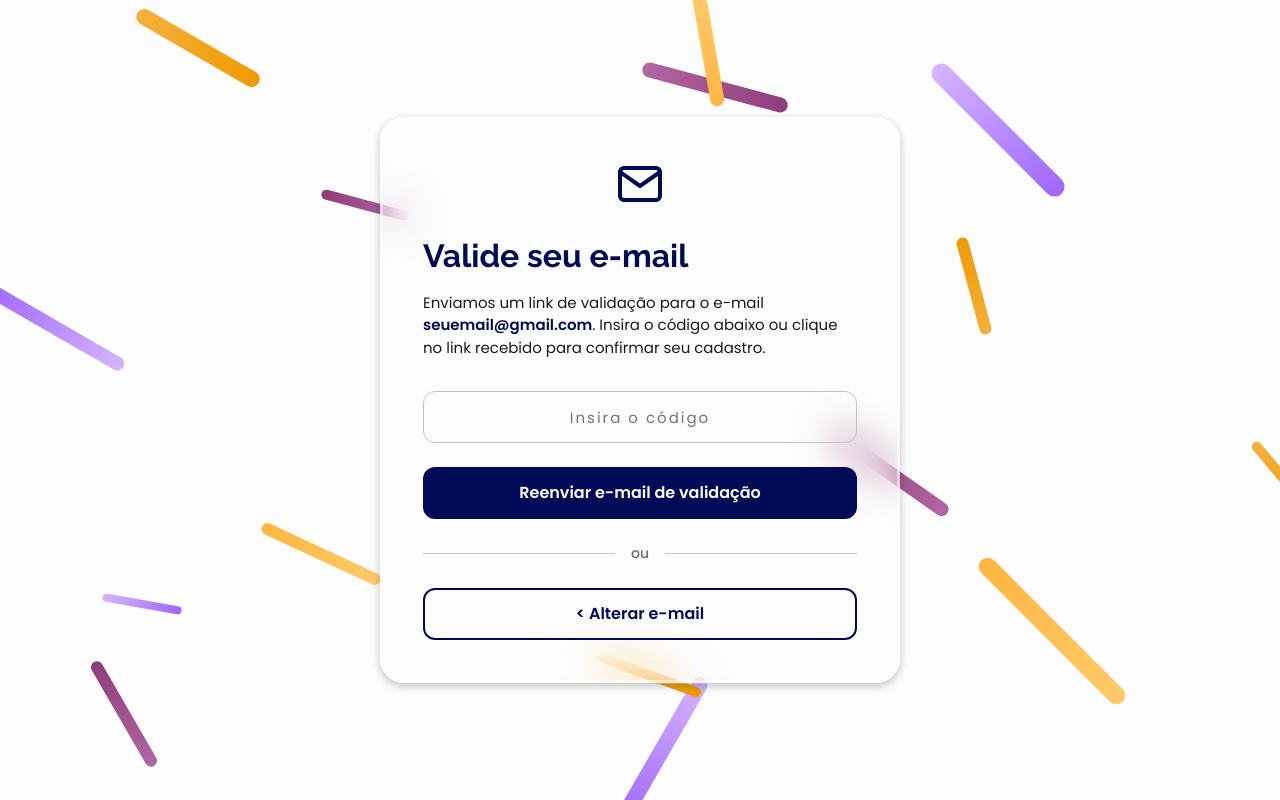
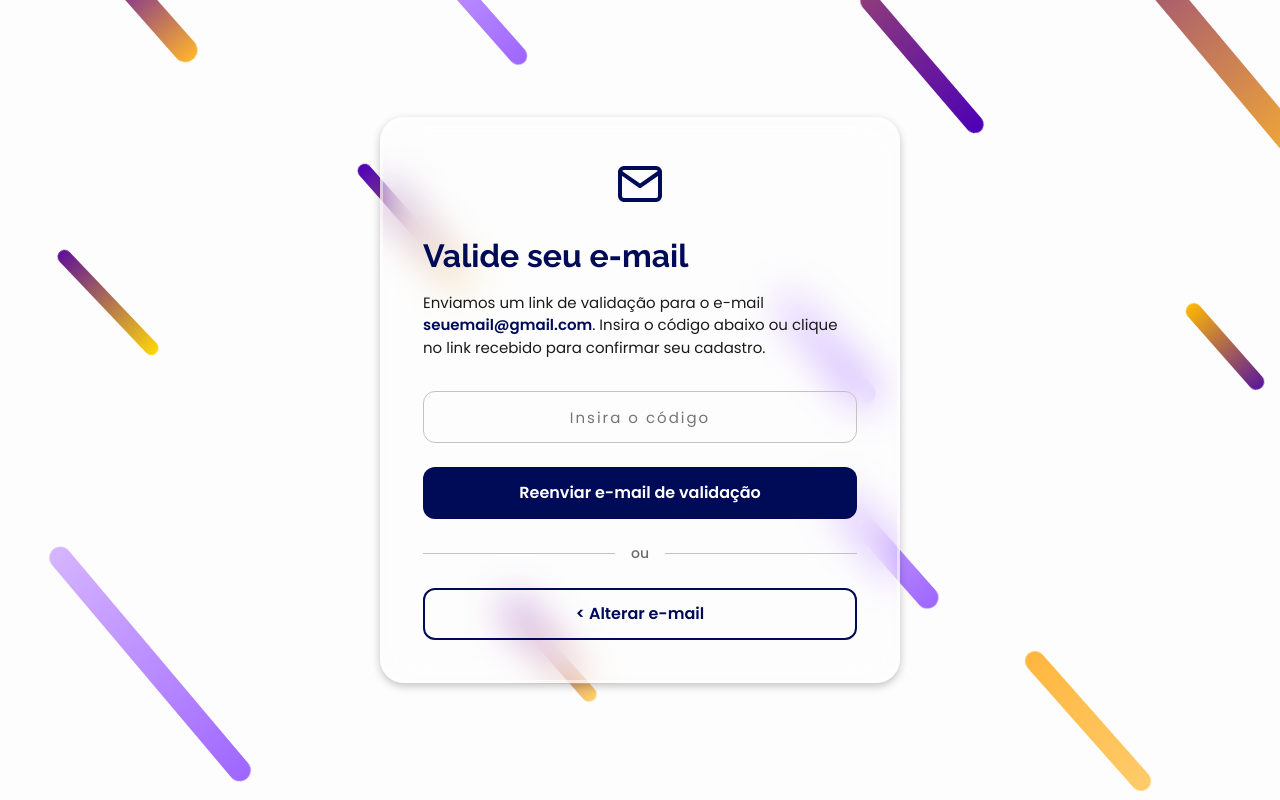
Before and after one commit to Ever-Rise/FrontEnd, a React (Vite) app: page /email-validation in a window 1280 px wide. Built offline with nearby package versions, Linux system fonts and the light colour scheme; no server answers.

Commit message:
Tela de Validação feita

```diff
--- a/src/pages/ValidationEmailPage/index.jsx
+++ b/src/pages/ValidationEmailPage/index.jsx
@@ -23,9 +23,6 @@ const ValidationEmailPage = () => {
       <div className={`${styles.effect} ${styles.effectVal10}`} aria-hidden="true" />
       <div className={`${styles.effect} ${styles.effectVal11}`} aria-hidden="true" />
       <div className={`${styles.effect} ${styles.effectVal12}`} aria-hidden="true" />
-      <div className={`${styles.effect} ${styles.effectVal13}`} aria-hidden="true" />
-      <div className={`${styles.effect} ${styles.effectVal14}`} aria-hidden="true" />
-      <div className={`${styles.effect} ${styles.effectVal15}`} aria-hidden="true" />
 
       <div className={styles.container}>
         <div className={styles.formCard}>
--- a/src/pages/ValidationEmailPage/styles.module.css
+++ b/src/pages/ValidationEmailPage/styles.module.css
@@ -169,26 +169,123 @@
   animation: float 8s ease-in-out infinite;
 }
 
-.effectVal1 { top: 5%; left: 10%; width: 140px; height: 16px; background: linear-gradient(90deg, #f5b13c, #f09a00); transform: rotate(30deg); animation-delay: 0.2s; }
-.effectVal2 { top: 15%; right: 15%; width: 180px; height: 20px; background: linear-gradient(90deg, #d6b5ff, #9e66ff); transform: rotate(45deg); animation-delay: 1.5s; }
-.effectVal3 { bottom: 10%; left: 5%; width: 120px; height: 12px; background: linear-gradient(90deg, #8f3d7a, #b266a2); transform: rotate(60deg); animation-delay: 2.2s; }
-.effectVal4 { bottom: 20%; right: 10%; width: 200px; height: 18px; background: linear-gradient(90deg, #ffb63f, #ffcb6a); transform: rotate(45deg); animation-delay: 3s; }
-.effectVal5 { top: 40%; left: -2%; width: 160px; height: 14px; background: linear-gradient(90deg, #9e66ff, #d6b5ff); transform: rotate(30deg); animation-delay: 0.8s; }
-.effectVal6 { top: 60%; right: -5%; width: 110px; height: 10px; background: linear-gradient(90deg, #f5b13c, #f09a00); transform: rotate(50deg); animation-delay: 2.8s; }
-.effectVal7 { top: 25%; left: 25%; width: 90px; height: 10px; background: linear-gradient(90deg, #8f3d7a, #b266a2); transform: rotate(15deg); animation-delay: 1.1s; }
-.effectVal8 { bottom: 30%; left: 20%; width: 130px; height: 12px; background: linear-gradient(90deg, #ffb63f, #ffcb6a); transform: rotate(25deg); animation-delay: 3.5s; }
-.effectVal9 { top: 10%; left: 50%; width: 150px; height: 15px; background: linear-gradient(90deg, #b266a2, #8f3d7a); transform: rotate(15deg); animation-delay: 0.5s; }
-.effectVal10 { bottom: 5%; left: 45%; width: 170px; height: 16px; background: linear-gradient(90deg, #9e66ff, #d6b5ff); transform: rotate(-60deg); animation-delay: 1.8s; }
-.effectVal11 { top: 35%; right: 20%; width: 100px; height: 12px; background: linear-gradient(90deg, #f09a00, #f5b13c); transform: rotate(75deg); animation-delay: 2.5s; }
-.effectVal12 { bottom: 40%; right: 25%; width: 140px; height: 14px; background: linear-gradient(90deg, #8f3d7a, #b266a2); transform: rotate(35deg); animation-delay: 0.9s; }
-.effectVal13 { top: 75%; left: 8%; width: 80px; height: 8px; background: linear-gradient(90deg, #d6b5ff, #9e66ff); transform: rotate(10deg); animation-delay: 3.2s; }
-.effectVal14 { top: 5%; right: 40%; width: 120px; height: 14px; background: linear-gradient(90deg, #ffcb6a, #ffb63f); transform: rotate(80deg); animation-delay: 1.4s; }
-.effectVal15 { bottom: 15%; right: 45%; width: 110px; height: 10px; background: linear-gradient(90deg, #f5b13c, #f09a00); transform: rotate(20deg); animation-delay: 2.1s; }
+.effectVal1 {
+  top: 2%;
+  left: 6%;
+  width: 140px;
+  height: 24px;
+  background: linear-gradient(90deg, #4D00B5 0%, #FEB42D 100%);
+  transform: rotate(-45deg);
+}
+
+.effectVal2 {
+  top: 0%;
+  left: 28%;
+  width: 200px;
+  height: 18px;
+  background: linear-gradient(90deg, #d6b5ff, #9e66ff);
+  transform: rotate(35deg);
+}
+
+.effectVal3 {
+  top: 45%;
+  right: 30%;
+  width: 140px;
+  height: 20px;
+  background: linear-gradient(90deg, #d6b5ff, #9e66ff);
+  transform: rotate(30deg);
+}
+
+.effectVal4 {
+  top: 30%;
+  left: 26%;
+  width: 160px;
+  height: 14px;
+  background: linear-gradient(90deg, #4D00B5 0%, #F9C74F 100%);
+  transform: rotate(50deg);
+}
+
+.effectVal5 {
+  top: 45%;
+  right: 0%;
+  width: 110px;
+  height: 16px;
+  background: linear-gradient(90deg, #FFB703 0%, #5A189A 100%);
+  transform: rotate(42deg);
+}
+
+.effectVal6 {
+  top: 70%;
+  right: 25%;
+  width: 150px;
+  height: 22px;
+  background: linear-gradient(90deg, #d6b5ff, #9e66ff);
+  transform: rotate(40deg);
+}
+
+.effectVal7 {
+  bottom: 15%;
+  left: 38%;
+  width: 130px;
+  height: 15px;
+  background: linear-gradient(90deg, #7209B7 0%, #FFD166 100%);
+  transform: rotate(55deg);
+}
+
+.effectVal8 {
+  top: 10%;
+  left: 65%;
+  width: 180px;
+  height: 18px;
+  background: linear-gradient(90deg, #8f3d7a, #4D00B5);
+  transform: rotate(45deg);
+  animation-delay: 0.5s;
+}
+
+.effectVal9 {
+  bottom: 12%;
+  left: 0%;
+  width: 300px;
+  height: 22px;
+  background: linear-gradient(90deg, #d6b5ff, #9e66ff);
+  transform: rotate(50deg);
+  animation-delay: 2s;
+}
+
+.effectVal10 {
+  bottom: 6%;
+  right: 8%;
+  width: 180px;
+  height: 20px;
+  background: linear-gradient(90deg, #ffb63f, #ffcb6a);
+  transform: rotate(45deg);
+  animation-delay: 3s;
+}
+
+.effectVal11 {
+  top: 38%;
+  left: 3%;
+  width: 140px;
+  height: 14px;
+  background: linear-gradient(90deg, #5F0F99 0%, #FFD60A 100%);
+  transform: rotate(42deg);
+  animation-delay: 4s;
+}
+
+.effectVal12 {
+  top: 0%;
+  right: -10%;
+  width: 500px;
+  height: 26px;
+  background: linear-gradient(90deg, #4D00B5 0%, #FEB42D 100%);
+  transform: rotate(48deg);
+  animation-delay: 1.5s;
+}
 
 @keyframes float {
-  0% { transform: translateY(0px) rotate(auto); }
-  50% { transform: translateY(-20px) rotate(auto); }
-  100% { transform: translateY(0px) rotate(auto); }
+  0% { transform: translateY(0px) rotate(45deg); }
+  50% { transform: translateY(-30px) rotate(50deg); }
+  100% { transform: translateY(0px) rotate(45deg); }
 }
 
 /* ========================= */
```
